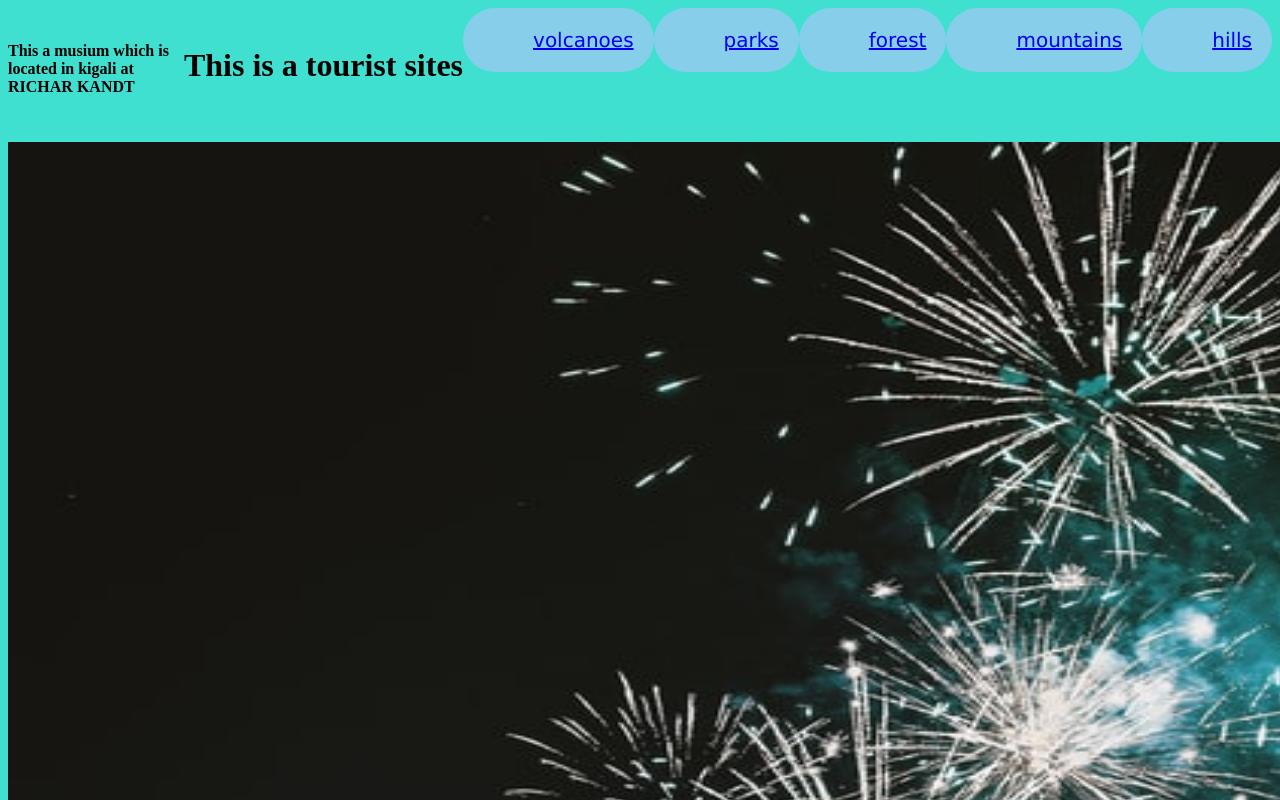
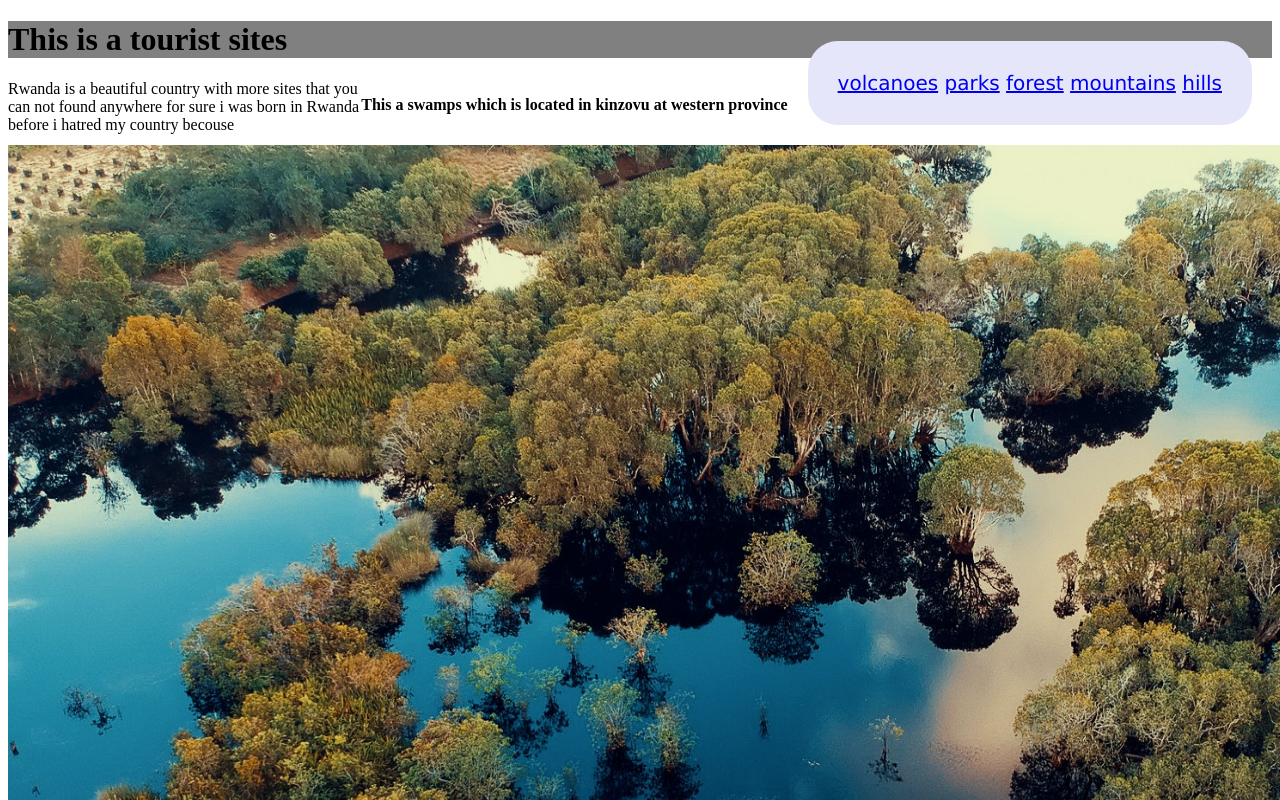
Before and after one commit to gajurosine/demo-repo, a plain HTML site: page index.html in a window 1280 px wide. Shown: the top 800 px of the page. Drawn offline with Linux system fonts and the light colour scheme.

Commit message:
Deleted pic

```diff
--- a/aga.js
+++ b/aga.js
@@ -22,5 +22,5 @@ console.log(person);
     </a>
    <a href ="javascript:void(document.body.style.backgroundColor='red')">;
 
-    Click me to change the background color of body to red
+    // Click me to change the background color of body to red
     </a>
--- a/index.css
+++ b/index.css
@@ -1,32 +1,32 @@
-.ail {
-    border-radius: 20px;
-    background-color: slategrey;
+.tell {
+     border-radius: 20px;
+     background-color: slategrey;
+ }
+ .color{
+     background-color: grey;
+ }
+ .background{
+     background-color: lavender;
+    font-size: 20px;
+    float: right;
+    padding: 30px;
+    border-radius: 30px;
+    margin: 20px;
+    font-family: Verdana;
+    transform-origin: right;
+ }
+.page{
+    float: right;
 }
-.background{
-    background-color: turquoise;
-}
-
-.hero{
-    height: 1000px;
-    width: 1000px;
-    background: url("./image/lakea.jpg");
-}
-form{
-    float:right;
-    margin-top: 36px;
-    padding-bottom: 60px;
-    transform-origin: bottom;
-}
-a {
+.a{
     padding: 20px;
-    float: inline-start;
+    float: right;
     font-size: 20px;
-    font-family: verdana;
-    background-color: blue;
-    border-radius: 35px;
+    font-family:Verdana;
+    background-color:skyblue;
+    border-radius: 45px;
     margin-bottom: 70px;
-    background-color: skyblue;
-    padding-inline-start: 70px;
+    padding-inline-end: unset;
 }
 
     .image{
@@ -36,14 +36,9 @@ a {
         image-orientation: unset;
 
     }
-    .pic{
-        background:"background-image: url(image/pic.jpg)";
-        width: 300px;
-        height: 200px;
-    }
 h1{
     text-align: left;
-    float: inline-end;
+    float: unset;
 }
 .visit{
     border: blue;
@@ -53,8 +48,15 @@ h1{
     width: 110em;
     height: 80em;
 }
-.akagera{
-    width: 450px;
+.pic{
+    width: 300px;
     height: 200px;
+    background-image: url(image/kwita\ izina.jpg);
+    text-decoration: blue;
+    float: inline-start ;
 
 }
+.akagera{
+    width: 300px;
+    height: 200px;
+}
--- a/index.html
+++ b/index.html
@@ -9,39 +9,51 @@
         <meta http-equiv="refresh" content="30">
         <meta content="width=device-width, initialscle=1.0" name="viewport" >
         <title> Attraction cites in Rwanda</title>
+        <link rel="stylesheet" href="./index.css">
+    </head>
+<body>
 
-    </head>
-    <link rel="stylesheet" href="./index.css">
-    <div1 class="image">
+    <div class="container">
+        <div class="navbar"></div>
+        <div class="content">
+            <div class="description">
+                <div class="image"></div>
+                <div class="word-des"></div>
+            </div>
+        </div>
+        <div class="footer"></div>
+    </div>
+
+
+    <div class="tell">
+    <div class="background">
       <a href="https://pantheradventures.com/" class="volcanoes" icons="link">volcanoes</a>
       <a href="https://www.google.com/search?" class="parks">parks</a>
        <a href="https://igihe.com/" class="forest">forest</a>
         <a href="https://www.thousandhillsafrica.com/" class="mountains">mountains</a>
          <a href="https://www.thousandhillsafrica.com/"class="hills">hills</a>
-</div1>
-            <br>
-            <div>
-            <body class="background">
+         </div>
+         <div class="color">
             <h1> This is a tourist sites </h1>
-            </body>
             </div>
 
         <div>
-            <p><b>This a musium which is located in kigali at  RICHAR KANDT</b></p>
-        <img src="image/rwnda.jpg"   class="visit">
-        <br>
+              <p class="page"><b>This a swamps which is located in kinzovu at  western province</b></p>
               </div>
-        <div>
-        <p style="background-image: url(image/pic.jpg); width: 290px;
-        height: 200px;"   class="pic">Rwanda is a beautiful country with more sites that you can not found anywhere for sure i was born in Rwanda before i hatred my country becouse<br>
+              </div>
+        <img src="image/beaut.jpg"   class="visit">
+        <!-- <img src="image/htttp.jpg"   class="visit"> -->
+        <!-- <div class="back"> -->
+        <!-- <video src="../like.mp4"></video></video></div> -->
+                <p>Rwanda is a beautiful country with more sites that you can not found anywhere for sure i was born in Rwanda before i hatred my country becouse<br>
             she was noty located in amerca but right now i have found that living in rwanda its chance due to her tourist attraction many people they<br> are wishing
             to come to live in our country because its a beatifull coutry so Rwandan lets protect our environment because its play<br> a big imporatant role in our
             life so lets conserve those environment
 
         </p>
-        <!--https://www.google.com/url?sa=i&url=https%3A%2F%2Fwww.museum.gov.rw </div>-->
-        <div>
-        <h>for more information you can clink the link below </h><br>
+        <!-- https://www.google.com/url?sa=i&url=https%3A%2F%2Fwww.museum.gov.rw </div> -->
+        <!-- <div> -->
+        <h>for more information you can clink the link below </h>
         </div>
              <img src="image/gorillas.png"  usemap="akagera" class="akagera">
               <area shape="rect" coords="32,43,33" alt="akagera" href="akagera.jpg">
@@ -51,8 +63,8 @@
 
 
 
-
-
+    </body>
+</html>
 
 
 
```
Also changed, not shown: image/htttp.jpg (added), image/pic.jpg (deleted). Lines whose indentation alone changed are shown as unchanged.
